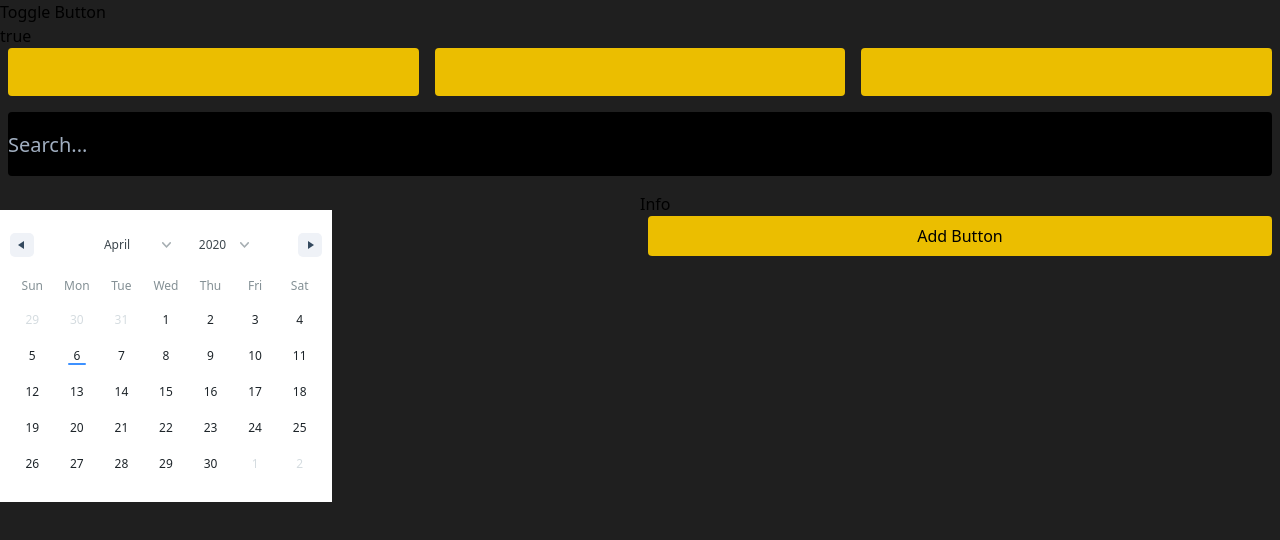
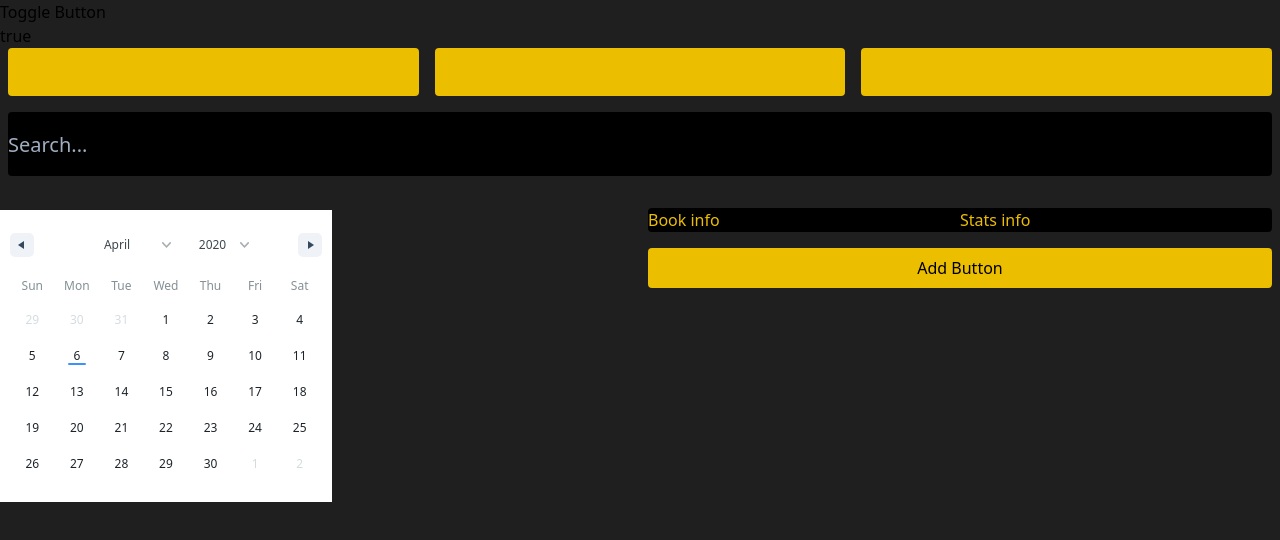
Before and after one commit to ummagohil/Reading-App, a React (Create React App) app: page / in a window 1280 px wide. Shown: the top 540 px of the page. Built offline with nearby package versions, Linux system fonts and the light colour scheme.

Commit message:
Info styling

```diff
--- a/src/components/Add.tsx
+++ b/src/components/Add.tsx
@@ -1,6 +1,6 @@
 import React, { FC } from 'react'
 
 const Add: FC = () => {
-    return( <div className="px-2 "><button className="w-full h-10 rounded bg-corn-500">Add Button</button></div>)
+    return( <div className="px-2"><button className="w-full h-10 rounded bg-corn-500">Add Button</button></div>)
 }
 export default Add
--- a/src/components/Info.tsx
+++ b/src/components/Info.tsx
@@ -1,6 +1,13 @@
 import React, { FC } from 'react'
 
 const Info: FC = () => {
-    return <>Info</>
+    return (
+        <div className="px-2 p-4">
+        <div className=" text-corn-500 rounded bg-black flex">
+        <div className="w-1/2">Book info</div>
+        <div className="w-1/2">Stats info</div>
+    </div>
+    </div>
+    )
 }
 export default Info
```
